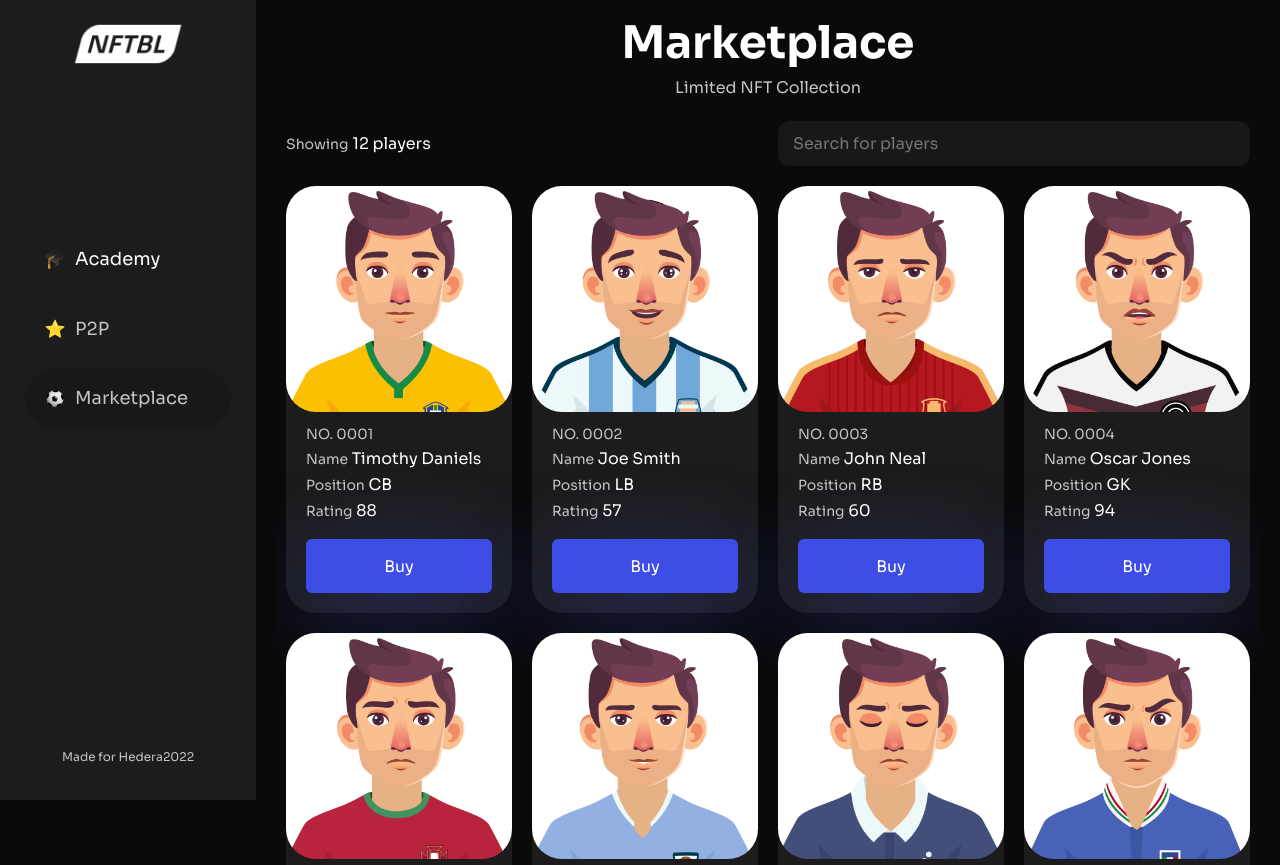
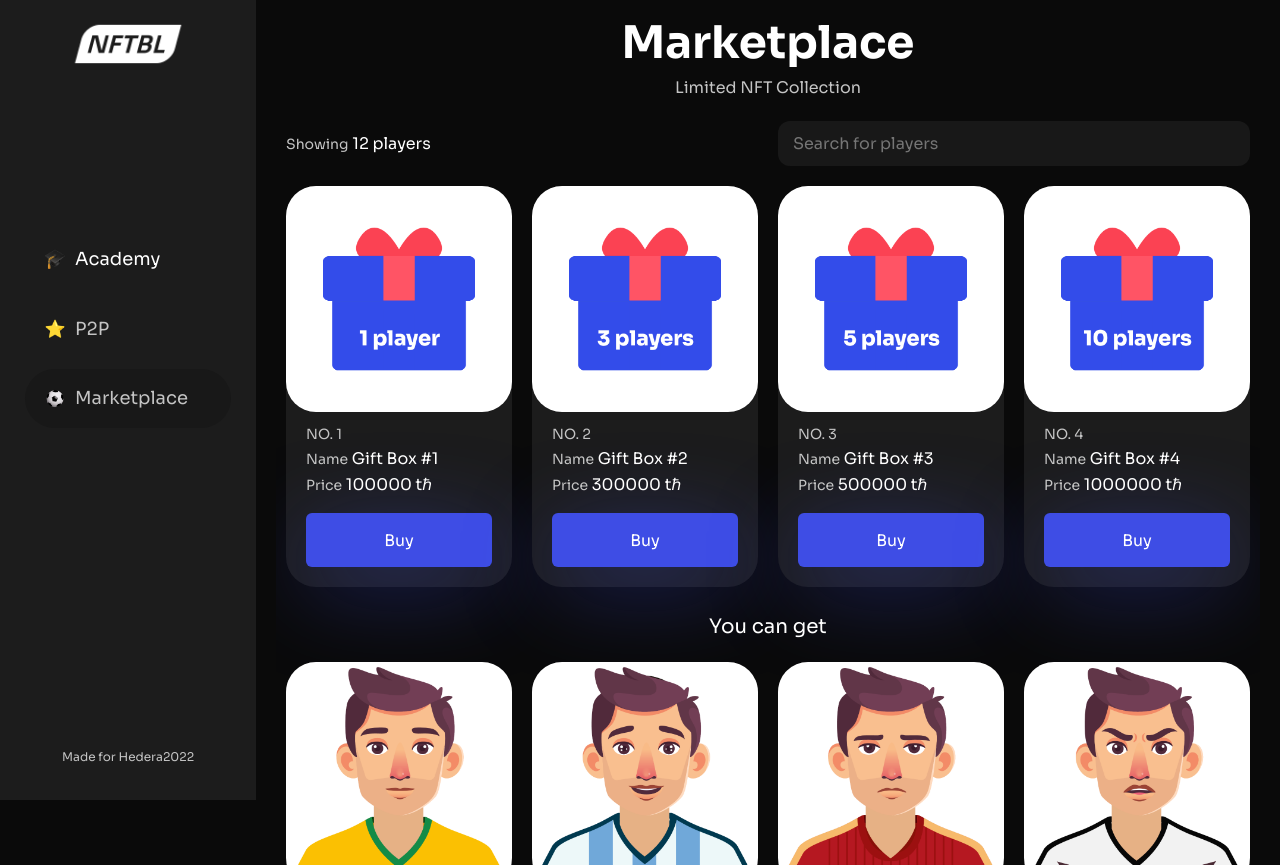
Before and after one commit to mike-petrov/hedera2022, a React (Create React App) app in the folder web/: page /marketplace in a window 1280 px wide. Built offline with nearby package versions, Linux system fonts and the light colour scheme.

Commit message:
add hashconnect & getMints &  getMintAmount

```diff
--- a/web/package.json
+++ b/web/package.json
@@ -12,6 +12,7 @@
     "@hashgraph/sdk": "^2.13.1",
     "axios": "^0.21.4",
     "dotenv": "^16.0.1",
+    "hashconnect": "^0.1.6",
     "react": "^17.0.2",
     "react-dom": "^17.0.2",
     "react-router-dom": "^6.2.1",
--- a/web/src/Containers/Marketplace.jsx
+++ b/web/src/Containers/Marketplace.jsx
@@ -1,15 +1,23 @@
 import React, { useState } from 'react';
 import { FontAwesomeIcon } from '@fortawesome/react-fontawesome';
+import {
+  getMintAmount,
+} from '../Functions/api';
 
-const Marketplace = ({ players, address, tokens, onExit }) => {
+const Marketplace = ({ onPopup, walletData, players, account, tokens, onExit, myPlayers, setMyPlayers }) => {
   const [filter, setFilter] = useState('');
 
   const onFilter = (e) => {
 		setFilter(e.target.value);
 	};
 
-  const onBuy = (e) => {
-		// setFilter(e.target.value);
+  const onBuy = (amount) => {
+    getMintAmount(walletData, account, amount).then((tx) => {
+      onPopup('success', 'Your team has been replenished with new players');
+      const count = myPlayers.length + amount;
+      const myPlayersTemp = players.slice(0, count);
+      setMyPlayers(myPlayersTemp);
+    });
 	};
 
   return (
@@ -17,7 +25,7 @@ const Marketplace = ({ players, address, tokens, onExit }) => {
       <div className="header">
         <div className="title">Marketplace</div>
         <div className="subtitle">Limited NFT Collection</div>
-        {address && (
+        {account && (
             <div className="header_block">
               <span style={{ background: '#3e4de5', display: 'flex', alignItems: 'center' }}>
                 <img src="./img/ball.png" alt="" />
@@ -27,7 +35,7 @@ const Marketplace = ({ players, address, tokens, onExit }) => {
                 <img src="./img/goal.png" alt="" />
                 <span>{tokens.goals}</span>
               </span>
-              <span>{address}</span>
+              <span>{account}</span>
               <FontAwesomeIcon
                 icon={['fas', 'right-from-bracket']}
                 style={{ cursor: 'pointer' }}
@@ -51,6 +59,33 @@ const Marketplace = ({ players, address, tokens, onExit }) => {
       </div>
       <div className="cards_list">
         <div className="cards_list_inner">
+          {[
+            { name: 'Gift Box #1', count: 1 },
+            { name: 'Gift Box #2', count: 3 },
+            { name: 'Gift Box #3', count: 5 },
+            { name: 'Gift Box #4', count: 10 },
+          ].map((gift, index) => (
+            <div className="card" key={gift.count}>
+              <img src={`./img/players/gift${index + 1}.png`} alt="" />
+              <div className="card_content">
+                <div className="card_number">{`NO. ${index + 1}`}</div>
+                <div className="card_title">
+                  <span>Name</span>
+                  {` ${gift.name}`}
+                </div>
+                <div className="card_title">
+                  <span>Price</span>
+                  {` ${gift.count * 100000} tℏ`}
+                </div>
+                <div
+                  className="btn"
+                  style={{ margin: '20px 0 0 0' }}
+                  onClick={() => onBuy(gift.count)}
+                >Buy</div>
+              </div>
+            </div>
+          ))}
+          <div className="p2p_subtitle" id="scroll_anchor">You can get</div>
           {players && players.map((player) => (player.name.toLowerCase().indexOf(filter.toLocaleLowerCase()) !== -1 && (
             <div className="card" key={player.id}>
               <img src={player.src} alt="" />
@@ -68,11 +103,6 @@ const Marketplace = ({ players, address, tokens, onExit }) => {
                   <span>Rating</span>
                   {` ${player.rating}`}
                 </div>
-                <div
-                  className="btn"
-                  style={{ margin: '20px 0 0 0' }}
-                  onClick={onBuy}
-                >Buy</div>
               </div>
             </div>
           )))}
--- /dev/null
+++ b/web/src/Functions/api.js
@@ -0,0 +1,91 @@
+import { HashConnect } from 'hashconnect';
+
+require("dotenv").config();
+
+const {
+  Client,
+  PrivateKey,
+  ContractExecuteTransaction,
+  ContractFunctionParameters,
+  ContractCallQuery,
+  AccountId,
+  Hbar,
+} = require("@hashgraph/sdk");
+
+const htsContract = require("./PlayersV4.json");
+
+export async function walletConnect() {
+  let hashconnect = new HashConnect();
+
+  let saveData = {
+    topic: "",
+    pairingString: "",
+    privateKey: "",
+    pairedWalletData: null,
+    pairedAccounts: [],
+  };
+
+  let appMetadata = {
+    name: "NFTBL",
+    description: "Your own football team",
+    icon: "./img/football.png"
+  };
+
+  const initData = await hashconnect.init(appMetadata);
+  saveData.privateKey = initData.privKey;
+
+  const state = await hashconnect.connect();
+  saveData.topic = state.topic;
+
+  saveData.pairingString = hashconnect.generatePairingString(state, "testnet", false);
+
+  hashconnect.findLocalWallets();
+  hashconnect.connectToLocalWallet(saveData.pairingString);
+
+  return [hashconnect, saveData];
+}
+
+export async function getMints() {
+  const operatorId = AccountId.fromString(process.env.REACT_APP_ACCOUNT_ID);
+  const operatorKey = PrivateKey.fromStringED25519(process.env.REACT_APP_PRIVATE_KEY);
+
+  if (operatorId == null || operatorKey == null) {
+    throw new Error("Environment variables myAccountId and myPrivateKey must be present");
+  }
+
+  const client = Client.forTestnet().setOperator(operatorId, operatorKey);
+
+  const contractId = '0.0.34817440';
+
+  const contractCallQuery = new ContractCallQuery()
+    .setContractId(contractId)
+    .setGas(100000)
+    .setFunction("totalSupply");
+
+  const contractUpdateResult = await contractCallQuery.execute(client);
+  const amount = contractUpdateResult.bytes;
+  return amount;
+}
+
+export async function getMintAmount(walletData, accountId, amount) {
+	const hashconnect = walletData[0];
+	const saveData = walletData[1];
+	const provider = hashconnect.getProvider("testnet", saveData.topic, accountId);
+	const signer = hashconnect.getSigner(provider);
+
+  const contractId = '0.0.34817440';
+
+  const mint = await new ContractExecuteTransaction()
+      .setContractId(contractId)
+      .setGas(1000000)
+      .setFunction(
+          "mint",
+          new ContractFunctionParameters()
+          .addUint256(amount)
+      )
+      .setPayableAmount(new Hbar(0.001 * amount))
+      .freezeWithSigner(signer);
+
+  const txResponse = await mint.executeWithSigner(signer);
+  return txResponse;
+}
```
